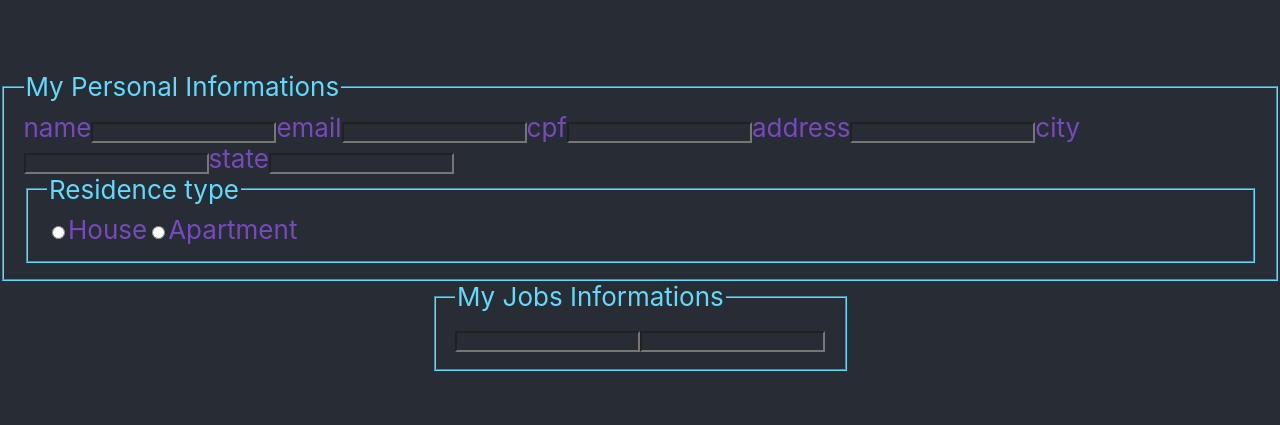
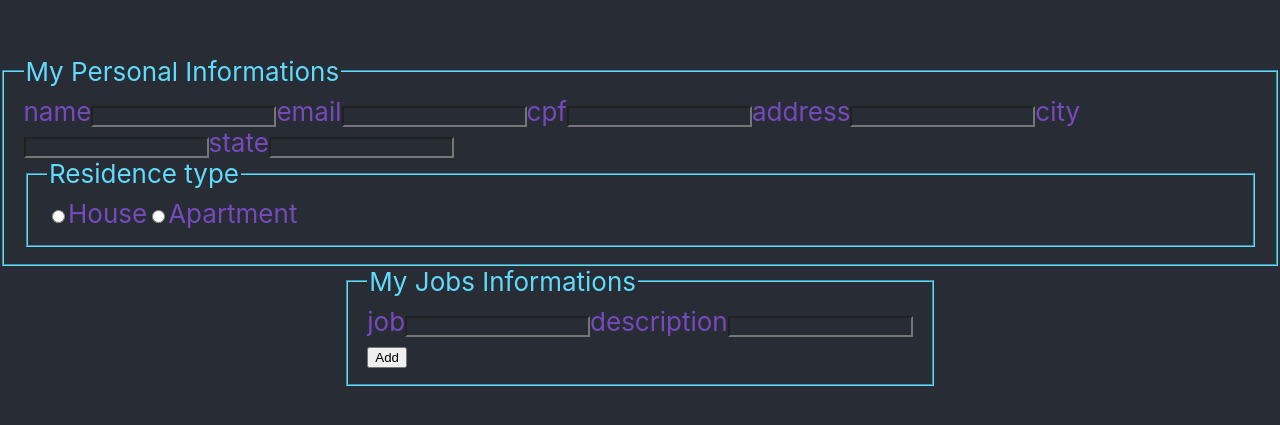
Before and after one commit to hugoleonardodev/trybe-exercises, a React (Create React App) app in the folder front-end-development/block_16/my-forms-with-react-redux/: page / in a window 1280 px wide. Shown: the part 179-604 px from the top of the page. Built offline with nearby package versions, Linux system fonts and the light colour scheme.

Commit message:
Create Add button, Home, and Curricullum pages

```diff
--- a/front-end-development/block_16/my-forms-with-react-redux/src/App.js
+++ b/front-end-development/block_16/my-forms-with-react-redux/src/App.js
@@ -7,47 +7,8 @@ import './App.css';
 import FieldSetA from './components/FieldSetA';
 import FieldSetB from './components/FieldSetB';
 
-class App extends Component {
-  static function() {
-    // not public; exectuted before constructor
-  }
-
-  constructor(props) {
-    super(props);
-    this.state = {
-      name: '',
-      email: '',
-      cpf: '',
-      address: '',
-      city: '',
-      state: '',
-      job: '',
-      description: '',
-      experiences: [], // array of objects with keys { job: 'Job Title', description: 'Job Description' }
-      // type: ''
-    };
-  }
-
-  handleInput(e) {
-    console.log(e.target);
-    this.setState({
-      [e.target.name]: e.target.value,
-    });
-  }
-
-  pushJobAndDescription() {
-    const { job, description, experiences } = this.state;
-    let experience = { job: job, description: description };
-    experiences.concat(experience); // spread [...experiences, experience]
-    this.setState({
-      job: '',
-      description: '',
-      experiences: experiences,
-    });
-  }
-
-  render() {
-    const { name, email, cpf, address, city, state } = this.state;
+const App = (props) => {
+  const { name, email, cpf, address, city, state } = props;
   return (
     <div className="App">
       <FieldSetA
@@ -62,7 +23,6 @@ class App extends Component {
       <FieldSetB />
     </div>
   );
-  }
-}
+};
 
 export default App;
--- /dev/null
+++ b/front-end-development/block_16/my-forms-with-react-redux/src/components/ButtonAdd.jsx
@@ -0,0 +1,16 @@
+import React from 'react';
+import PropTypes from 'prop-types';
+
+const ButtonAdd = (props) => {
+  return (
+    <div>
+      <button id="asdasasdasd" className="asdasdasd" type="submit">
+        Add
+      </button>
+    </div>
+  );
+};
+
+ButtonAdd.propTypes = {};
+
+export default ButtonAdd;
--- a/front-end-development/block_16/my-forms-with-react-redux/src/components/FieldSetA.jsx
+++ b/front-end-development/block_16/my-forms-with-react-redux/src/components/FieldSetA.jsx
@@ -35,11 +35,6 @@ const mapStateToProps = (state) => ({
 
 const mapDispatchToProps = (dispatch) => ({
   handleInput: (position, input) => dispatch(handleInput(position, input)),
-  // email: (position, input) => dispatch(handleInput(position, input)),
-  // cpf: (position, input) => dispatch(handleInput(position, input)),
-  // address: (position, input) => dispatch(handleInput(position, input)),
-  // city: (position, input) => dispatch(handleInput(position, input)),
-  // state: (position, input) => dispatch(handleInput(position, input)),
 });
 
 export default connect(mapStateToProps, mapDispatchToProps)(FieldSetA);
--- a/front-end-development/block_16/my-forms-with-react-redux/src/components/FieldSetB.jsx
+++ b/front-end-development/block_16/my-forms-with-react-redux/src/components/FieldSetB.jsx
@@ -1,17 +1,35 @@
 import React from 'react';
 import PropTypes from 'prop-types';
 import InputTypeText from './InputTypeText';
+import { handleInput } from '../store/actions';
+import { connect } from 'react-redux';
+import ButtonAdd from './ButtonAdd';
 
 const FieldSetB = (props) => {
+  const { job, description, handleInput } = props;
   return (
     <fieldset>
       <legend>My Jobs Informations</legend>
-      <InputTypeText />
-      <InputTypeText />
+      <InputTypeText name="job" value={job} handleInput={handleInput} />
+      <InputTypeText
+        name="description"
+        value={description}
+        handleInput={handleInput}
+      />
+      <ButtonAdd />
     </fieldset>
   );
 };
 
 FieldSetB.propTypes = {};
 
-export default FieldSetB;
+const mapStateToProps = (state) => ({
+  job: state.job,
+  description: state.description,
+});
+
+const mapDispatchToProps = (dispatch) => ({
+  handleInput: (position, input) => dispatch(handleInput(position, input)),
+});
+
+export default connect(mapStateToProps, mapDispatchToProps)(FieldSetB);
--- a/front-end-development/block_16/my-forms-with-react-redux/src/components/InputTypeText.jsx
+++ b/front-end-development/block_16/my-forms-with-react-redux/src/components/InputTypeText.jsx
@@ -3,17 +3,12 @@ import PropTypes from 'prop-types';
 
 const InputTypeText = (props) => {
   console.log(Object.keys(props));
-  const { name, value, handleInput } = props;
+  const { name, handleInput } = props;
   console.log(props);
   return (
     <label htmlFor={name}>
       {name}
-      <input
-        // name={Object.keys(props)[0]}
-        type="text"
-        // value={name}
-        onChange={(e) => handleInput(e.target.value, name)}
-      />
+      <input type="text" onChange={(e) => handleInput(e.target.value, name)} />
     </label>
   );
 };
```
Also changed, not shown: front-end-development/block_16/my-forms-with-react-redux/src/pages/Curriculum.jsx (added), front-end-development/block_16/my-forms-with-react-redux/src/pages/Home.jsx (added). Lines whose indentation alone changed are shown as unchanged.
